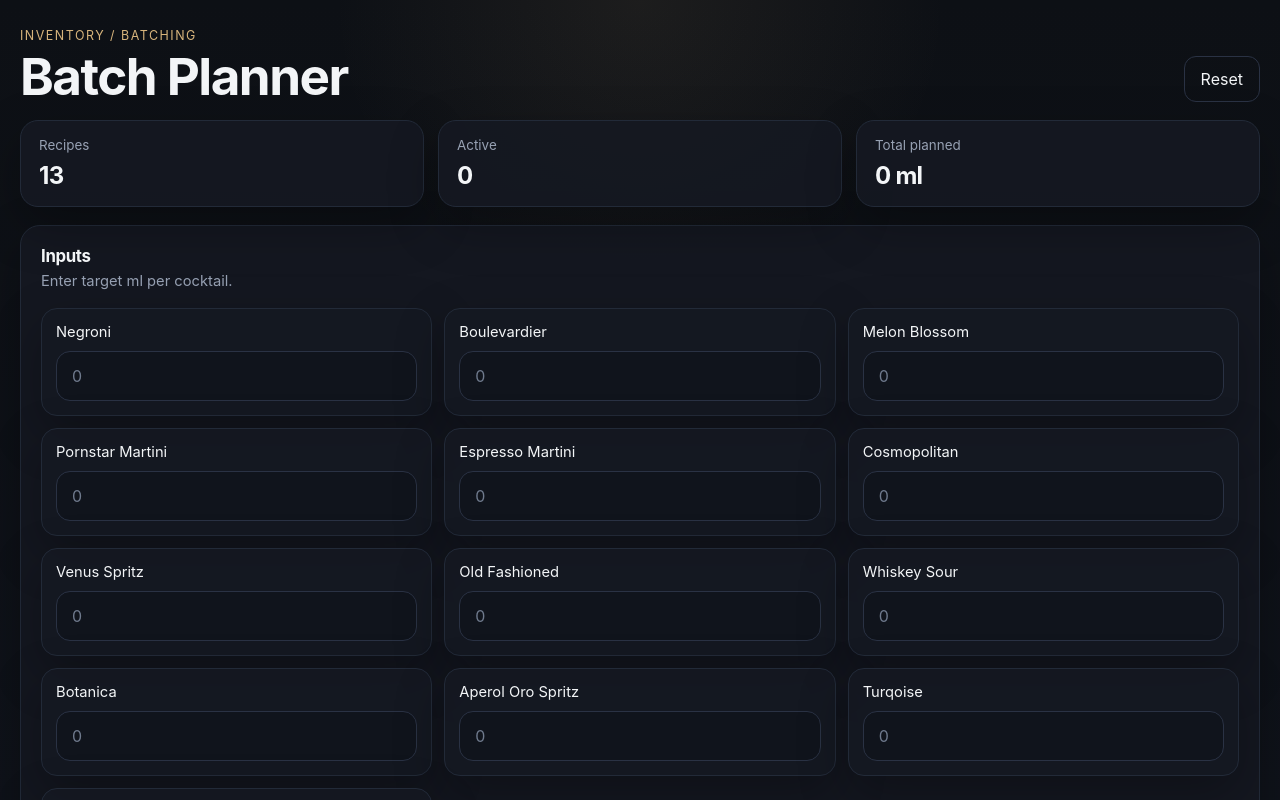
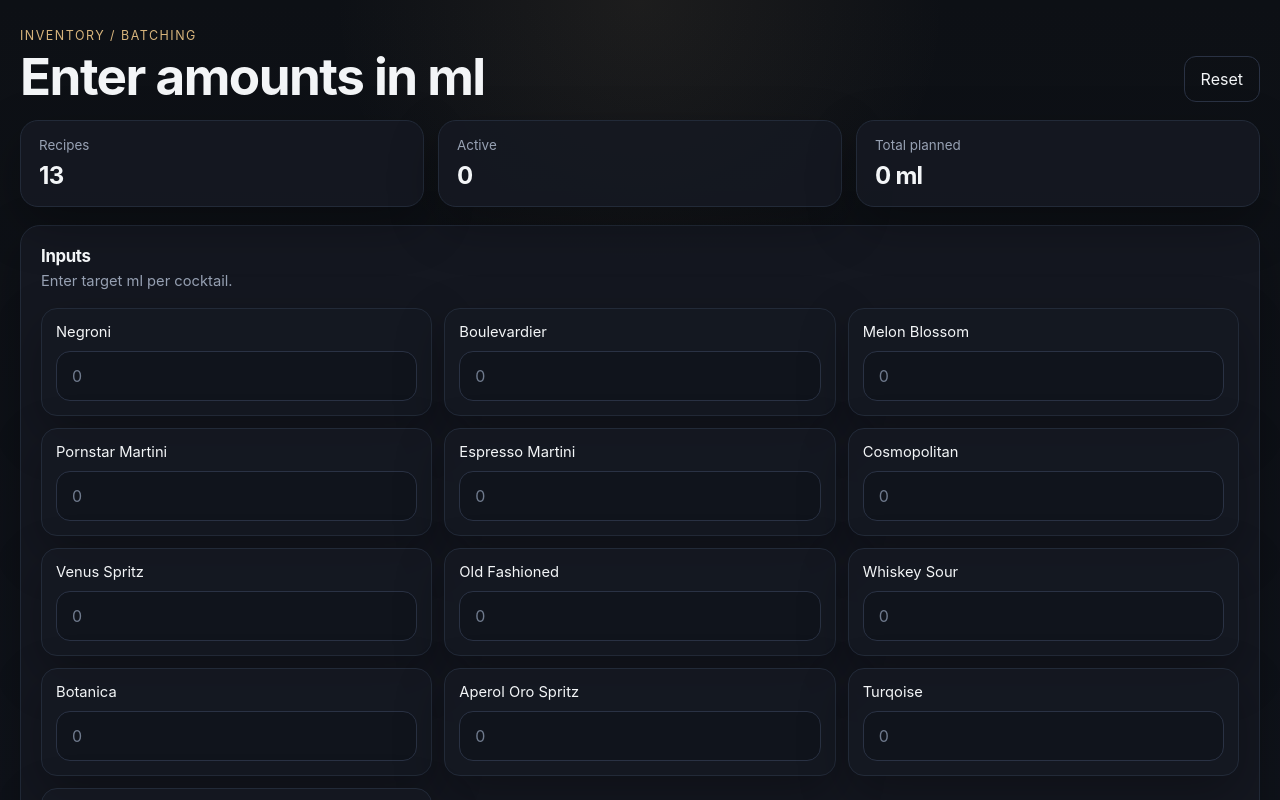
Before and after one commit to s-ciobanu-r/cocktail-calculator, a Next.js app: page / in a window 1280 px wide. Shown: the top 800 px of the page. Built offline with nearby package versions, Linux system fonts and the light colour scheme.

Commit message:
Change header text from 'Batch Planner' to 'Enter amounts in ml'

```diff
--- a/app/page.tsx
+++ b/app/page.tsx
@@ -145,7 +145,7 @@ export default function HomePage() {
       <section className="topbar">
         <div>
           <p className="kicker">Inventory / Batching</p>
-          <h1>Batch Planner</h1>
+          <h1>Enter amounts in ml</h1>
         </div>
 
         <div className="topbar-actions">
```
